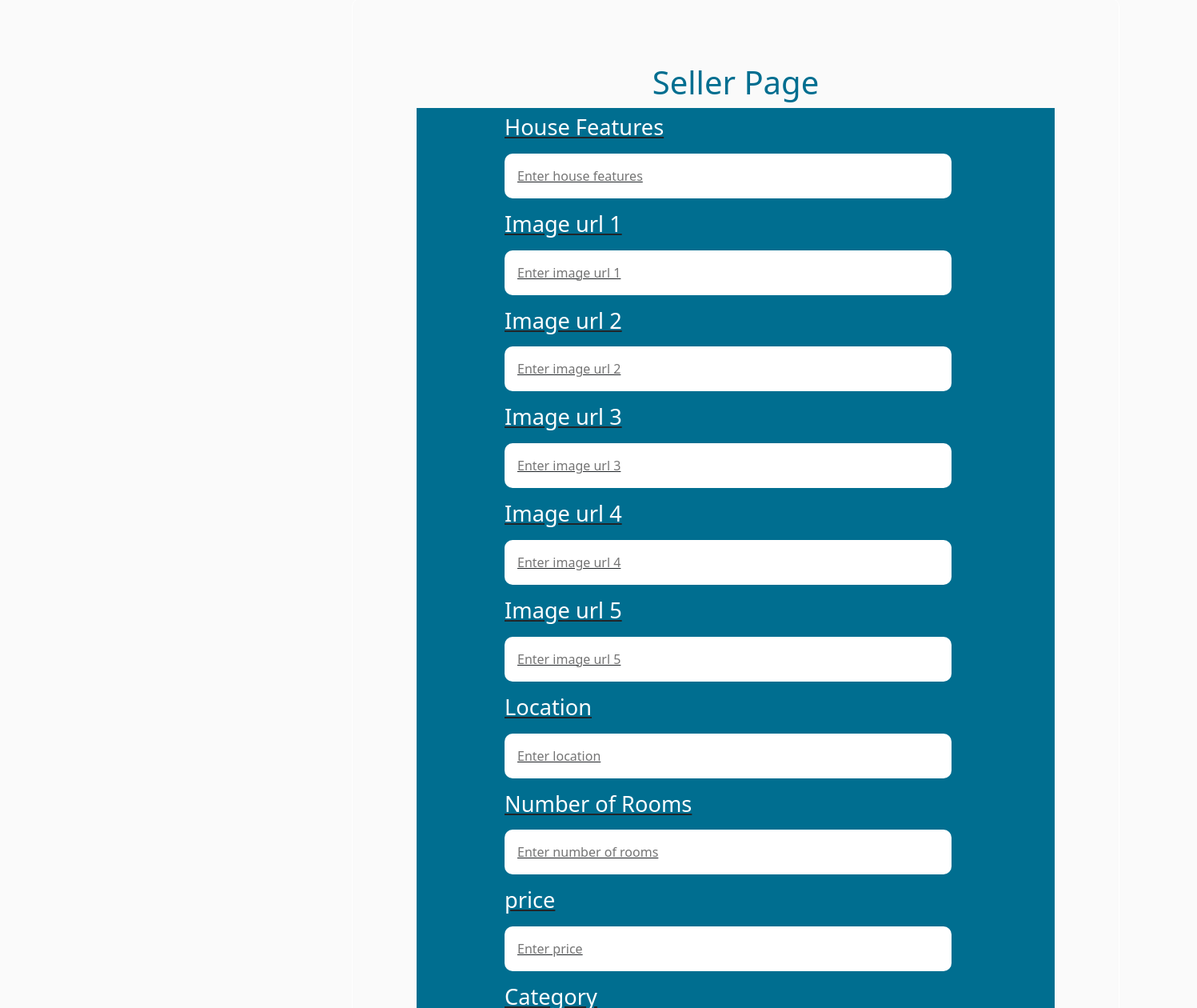
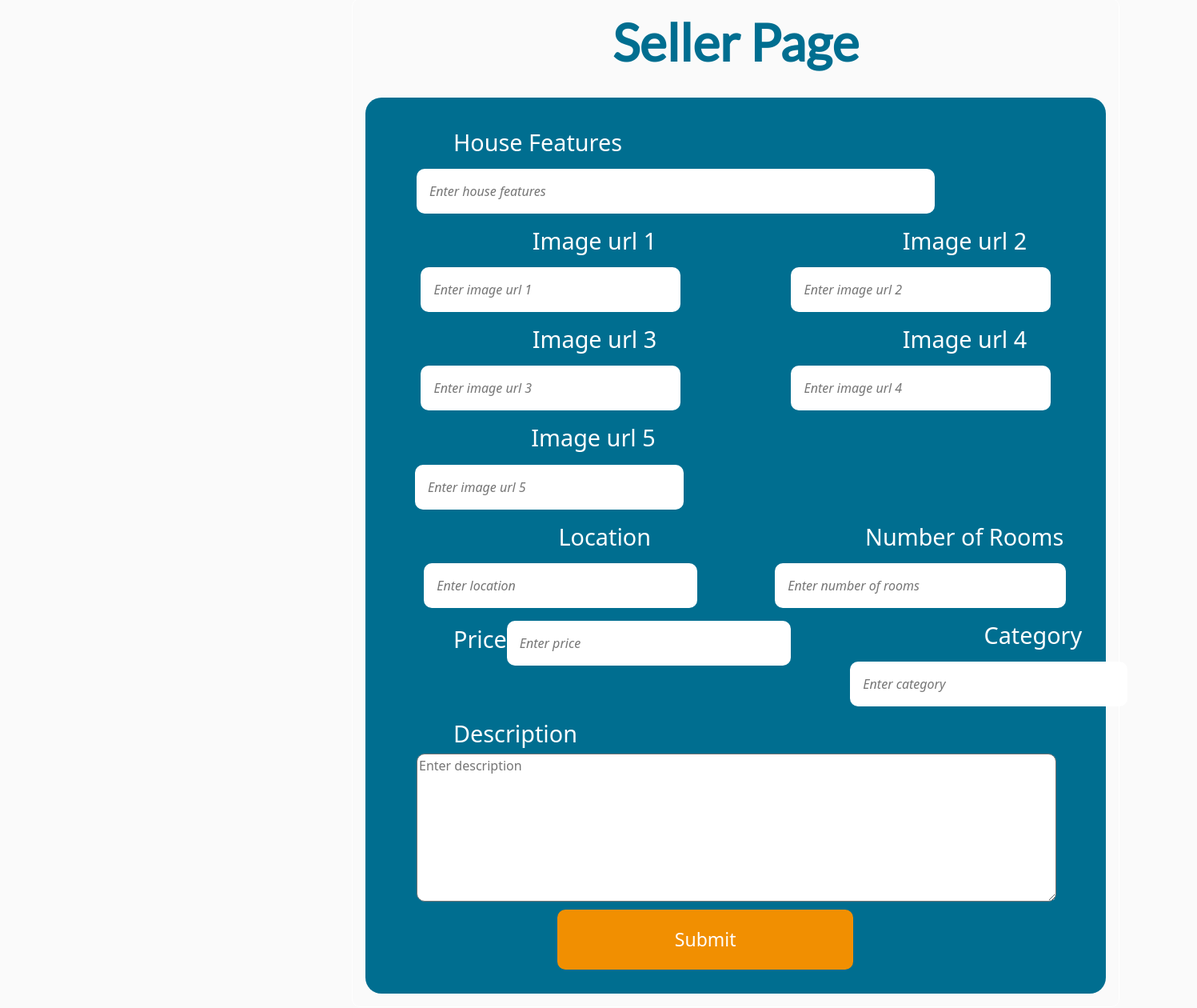
Before and after one commit to codertinie/sweet-living-frontend, a React (Create React App) app: page /seller in a window 1280 px wide. Shown: the part 80-1340 px from the top of the page at 80% size, 1497 px wide, since content can reach past the window. Built offline with nearby package versions, Linux system fonts and the light colour scheme; no server answers.

Commit message:
seller form revamp

```diff
--- a/src/components/SellerPage/SellerPage.js
+++ b/src/components/SellerPage/SellerPage.js
@@ -1,204 +1,3 @@
-// import React, { useState } from "react";
-// import "./seller.css";
-
-// export const SellerPage = () => {
-// const [name, setName] = useState("");
-//   const [image, setImage] = useState("");
-//   const [image2, setImage2] = useState("");
-//   const [image3, setImage3] = useState("");
-//   const [image4, setImage4] = useState("");
-//   const [image5, setImage5] = useState("");
-//   const [description, setDescription] = useState("");
-//   const [price, setPrice] = useState("");
-//   const [category, setCategory] = useState("");
-//   const [location, setLocation] = useState("");
-//   const [rooms, setRooms] = useState("");
-
-
-//     const[formData, setValue] =useState({
-//         house_features:'',
-//         url1:'',
-//         url2:'',
-//         url3:'',
-//         url4:'',
-//         url5:'',
-//         location:'',
-//         number_of_rooms:'',
-//         price:'',
-//         category:'',
-//         description:''
-//     })
-//     function handleSubmit(e){
-//         e.preventDefault();
-//         fetch('http://localhost:3000/properties',{
-//             method: "POST",
-//             headers: {
-//               "Content-Type": "application/json",
-//               "Accept": "application/json"
-//             },
-//             body:JSON.stringify(formData)
-//           })
-//           .then(res=>res.json())
-//           .then(data=>console.log(data))
-//           let form = document.querySelector('form');
-//           let p = document.createElement('p');
-//             document.getElementById('ct').appendChild(p);
-//             p.style.fontFamily="Lato,Helvetica,Arial,sans-serif";
-//             p.style.fontSize="40px"
-//             p.style.textAlign="center"
-//             p.style.marginTop="40px"
-//             p.style.color="#F18F01"
-//             p.innerText="Your property has been uploaded!!!."
-//             document.querySelector('.auth-form-container').querySelector('h2').remove();
-//             form.remove();
-
-//     }
-//     function handleChange(e){
-//         setValue((previouState)=>{
-//              return {...previouState, [e.target.id]:e.target.value}
-//         })
-//     }
-//     console.log(formData)
-
-//   return (
-//      <>
-//       <div className="seller">
-//         <div className="seller-image">
-//           <img src=''/>
-//         </div>
-//         <div class="register-form">
-//             <h4>seller page</h4>
-//           <div className="card-login-display">
-//               <label htmlFor="name">House Features</label>
-//               <input
-//               value={name}
-//               name="name"
-//               onChange={(e) => setName(e.target.value)}
-//               id="house-type"
-//               placeholder="house type"
-//             />
-//             <div className="image-url">
-//               <div className="cont_1">
-//                 <div>
-//                   <label htmlFor="Image">Image 1</label>
-//                   <input
-//                     value={image}
-//                     name="name"
-//                     onChange={(e) => setImage(e.target.value)}
-//                     id="name"
-//                     placeholder="image url"
-//                   />
-//                 </div>
-//                 <div>
-//                   <label htmlFor="name">Image url 2</label>
-//                   <input
-//                     value={image2}
-//                     name="image"
-//                     onChange={(e) => setImage2(e.target.value)}
-//                     id="name"
-//                     placeholder="image url"
-//                   />
-//                 </div>
-//               </div>
-//               <div className="const_2">
-//                 <div>
-//                   <label htmlFor="name">Image url 3</label>
-//                   <input
-//                     value={image3}
-//                     name="image"
-//                     onChange={(e) => setImage3(e.target.value)}
-//                     id="name"
-//                     placeholder="image url"
-//                   />
-//                 </div>
-//                 <div>
-//                   <label htmlFor="name">Image url 4</label>
-//                   <input
-//                     value={image4}
-//                     name="image"
-//                     onChange={(e) => setImage4(e.target.value)}
-//                     id="name"
-//                     placeholder="image url"
-//                   />
-//                 </div>
-//               </div>
-//               <div className="const_3">
-//                 <div>
-//                 <label htmlFor="name">Image url 5</label>
-//                 <br />
-//                 <input
-//                   value={image5}
-//                   name="image"
-//                   onChange={(e) => setImage5(e.target.value)}
-//                   id="name"
-//                   placeholder="image url"
-//                 />
-//                 </div>
-//                 <div>
-//                 <label htmlFor="name">Description</label>
-//                 <input
-//                value={description}
-//                name="name"
-//                onChange={(e) => setDescription(e.target.value)}
-//                 id="name"
-//                 placeholder="description"
-//             />
-//             </div>
-//             </div>
-//               <div className="const_4">
-//                 <div>
-//                 <label htmlFor="location">Location</label>
-//                 <input
-//                 value={location}
-//                 name="name"
-//                 onChange={(e) => setLocation(e.target.value)}
-//                 id="name"
-//                 placeholder="location"
-//               />
-//               </div>
-//               <div>
-//                 <label htmlFor="password">Number of Rooms</label>
-//                 <input
-//                 value={rooms}
-//                onChange={(e) => setRooms(e.target.value)}
-//                 type="rooms"
-//                 placeholder="number of rooms"
-//                id="rooms"
-//                 name="rooms"
-//               />
-//               </div>
-//               </div>
-//             <div className="const_5">
-//               <div>
-//                <label htmlFor="name">price</label>
-//             <input
-//               value={price}
-//               name="name"
-//               onChange={(e) => setPrice(e.target.value)}
-//               id="name"
-//               placeholder="price"
-//             />
-//               </div>
-//               <div>
-//                <label htmlFor="Category">Category</label>
-//             <input
-//               value={category}
-//               name="name"
-//               onChange={(e) => setCategory(e.target.value)}
-//               id="name"
-//               placeholder="category"
-//             />
-//               </div>
-//             </div>
-//             </div>
-//             <button type="submit">Submit</button>
-//           </div>
-//         </div>
-//       </div>
-//     </>
-//   );
-// };
-// export default SellerPage;
 import React, { useState } from "react";
 import "./seller.css";
 
@@ -252,7 +51,7 @@ export const SellerPage = () => {
       <form onSubmit={handleSubmit}>
         <div class="register-form">
           <label className="label" htmlFor="house_features">House Features</label>
-          <input
+          <input className="same_size"
             value={formData.house_features}
             name="House_features"
             onChange={handleChange}
@@ -260,6 +59,10 @@ export const SellerPage = () => {
             placeholder="Enter house features"
             required
           />
+
+          <div className="display-cont">
+            <div className="ct1">
+              <div>
           <label className="label" htmlFor="url1">Image url 1</label>
           <input
             value={formData.url1}
@@ -269,6 +72,8 @@ export const SellerPage = () => {
             placeholder="Enter image url 1"
             required
           />
+          </div>
+          <div >
           <label className="label" htmlFor="url2">Image url 2</label>
           <input
              value={formData.url2}
@@ -278,6 +83,11 @@ export const SellerPage = () => {
              placeholder="Enter image url 2"
              required
           />
+          </div>
+          </div>
+
+          <div className="ct2">
+            <div>
           <label className="label" htmlFor="url3">Image url 3</label>
           <input
             value={formData.url3}
@@ -287,6 +97,8 @@ export const SellerPage = () => {
             placeholder="Enter image url 3"
             required
           />
+          </div>
+          <div>
           <label className="label" htmlFor="url4">Image url 4</label>
           <input
           value={formData.url4}
@@ -296,6 +108,11 @@ export const SellerPage = () => {
           placeholder="Enter image url 4"
           required
           />
+          </div>
+          </div>
+
+          <div className="ct3">
+            <div>
           <label className="label" htmlFor="url5">Image url 5</label>
           <input
             value={formData.url5}
@@ -305,6 +122,11 @@ export const SellerPage = () => {
             placeholder="Enter image url 5"
             required
           />
+          </div>
+          </div>
+
+          <div className="ct4">
+            <div>
           <label className="label" htmlFor="location">Location</label>
           <input
             value={formData.location}
@@ -314,6 +136,8 @@ export const SellerPage = () => {
             placeholder="Enter location"
             required
           />
+          </div>
+          <div className="ct6">
           <label className="label" htmlFor="number_of_rooms">Number of Rooms</label>
           <input
              value={formData.number_of_rooms}
@@ -323,7 +147,12 @@ export const SellerPage = () => {
              placeholder="Enter number of rooms"
              required
           />
-          <label className="label" htmlFor="price">price</label>
+          </div>
+          </div>
+
+          <div className="ct5">
+            <div>
+          <label className="label" htmlFor="price">Price</label>
           <input
              value={formData.price}
              name="Price"
@@ -332,6 +161,8 @@ export const SellerPage = () => {
              placeholder="Enter price"
              required
           />
+          </div>
+          <div>
           <label className="label" htmlFor="category">Category</label>
           <input
            value={formData.category}
@@ -341,17 +172,26 @@ export const SellerPage = () => {
            placeholder="Enter category"
            required
           />
+          </div>
+          </div>
+          </div>
+
+
+
           <label className="label" htmlFor="description">Description</label>
-          <input
+          <textarea
+          className="texta1"
+          rows="10"
           value={formData.description}
           name="Description"
           onChange={handleChange}
           id="description"
           placeholder="Enter description"
           required
-          />
+          >
+          </textarea>
+          <button className="submit-btn" type="submit">Submit</button>
         </div>
-        <button className="submit-btn" type="submit">Submit</button>
       </form>
     </div>
   );
--- a/src/components/SellerPage/seller.css
+++ b/src/components/SellerPage/seller.css
@@ -1,3 +1,5 @@
+@import url('https://fonts.googleapis.com/css2?family=Lato&display=swap');
+
 .seller {
     min-height: 100vh;
     background-color: #F18F01;
@@ -18,11 +20,13 @@
 
 .register-form {
     text-align: center;
-    text-decoration: underline;
+    /* text-decoration: underline; */
     display: flex;
     flex-direction: column;
     background-color: #006e90;
-    /* width: 60rem; */
+    padding: 30px 0;
+    border-radius: 20px ;
+    height: 70rem;
 
 }
 
@@ -32,7 +36,7 @@
     flex-direction: column;
     width: 60rem;
     /* margin: 0 auto; */
-    padding: 20px;
+    /* padding: 20px; */
     position: relative;
     left: 27rem;
 
@@ -40,10 +44,15 @@
 .auth-form-container h1{
     text-align: center;
     color: #006e90;
+    margin-bottom: 30px;
+    font-family: 'Lato', sans-serif;
+    font-weight: 900;
+    font-size: 4rem;
+
 }
 @media screen and (min-width: 800px) {
     .auth-form-container {
-        padding: 5rem;
+        padding: 1rem;
         border: 1px solid white;
         border-radius: 10px;
         margin: 0.5rem;
@@ -56,7 +65,7 @@
     text-align: left;
     padding: 0.25rem 0;
     color: #fff;
-    font-size: 1.7rem;
+    font-size: 1.8rem;
     margin-left: 110px;
     text-decoration: none;
 }
@@ -67,10 +76,11 @@
     border: none;
     border-radius: 10px;
     width: 70%;
-    margin-left: 110px;
-
+    /* margin-left: 110px; */
 }
-
+.register-form input::placeholder{
+    font-style: italic;
+}
 .submit-btn {
 
 
@@ -81,9 +91,10 @@
     border-radius: 10px;
     cursor: pointer;
     color: #fff;
-    max-width: 30%;
-
-} */
+    width: 40%;
+    margin-left: 15rem;
+    margin-top: 10px;
+}
 
 .link-btn {
     background: none;
@@ -125,43 +136,56 @@
     max-width: 20%;
 }
 
-.cont_1 {
+.ct1 {
     display: flex;
-    justify-content: between-around;
-    position: relative;
-    right: 160px;
+    justify-content: space-around;
+    width: 100%;
+    /* position: relative;
+    right: 160px; */
 }
 
-.const_2 {
+.ct2 {
     display: flex;
-    justify-content: between-around;
-    position: relative;
-    right: 160px;
+    /* justify-content: space-between; */
+    /* position: relative;
+    right: 160px; */
 }
 
-.const_3 {
+.ct3 {
     display: flex;
-    justify-content: between-around;
     position: relative;
-    right: 160px;
+    right: 10px;
+    width: 30rem;
 }
 
-.const_4 {
+.ct4 {
     display: flex;
-    justify-content: between-around;
-    position: relative;
-    right: 160px;
+    width: 65rem;
+    /* position: relative;
+    right: 160px; */
 }
 
-.const_5 {
+.ct5 {
     display: flex;
-    justify-content: between-around;
+    width: 65rem;
+
+}
+.ct6{
+    width: 50%;
     position: relative;
-    right: 160px;
+    right: 3.4rem;
 }
-
-/* .const_6 {
-
+.ct5  #price{
+    width: 22.2rem;
+}
+.same_size{
     position: relative;
-    right: 200px;
-}  */
+    left: 4rem;
+}
+.texta1{
+    border-radius: 10px;
+    width: 50rem;
+    position: relative;
+    left: 4rem;
+    /* padding: 10rem; */
+}
```
Lines whose indentation alone changed are shown as unchanged.
